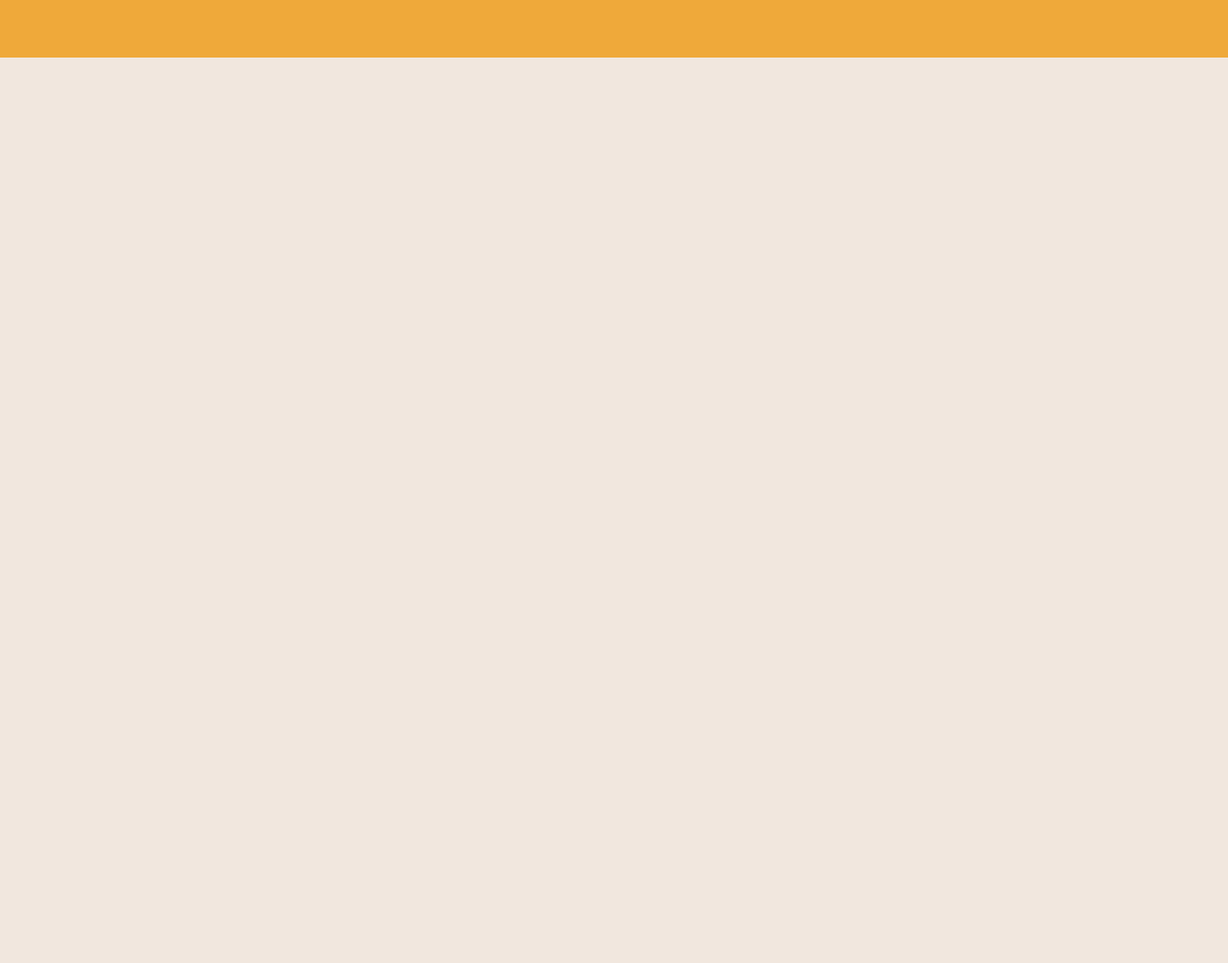
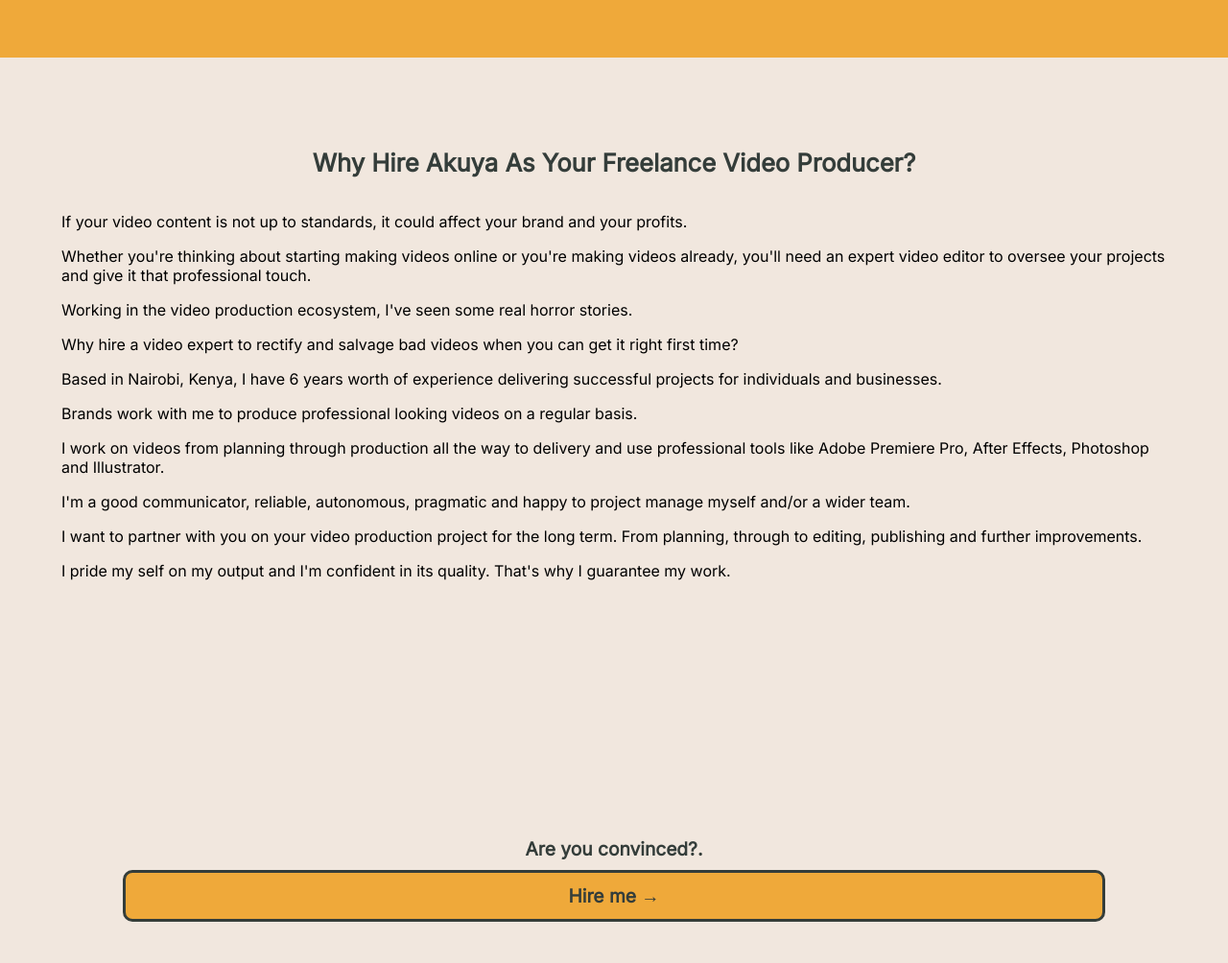
Before and after one commit to akuya-ekorot/akuya, a plain HTML site: page index.html in a window 1280 px wide. Shown: the part 1796-2800 px from the top of the page at 96% size. Before the commit the page ends 1856 px from the top, so only its background shows below. Drawn offline with Linux system fonts and the light colour scheme.

Commit message:
add third section

```diff
--- a/index.html
+++ b/index.html
@@ -38,8 +38,8 @@
             </ul>
         </div>
 
-        <div class="cta">
-            <p class="paragraph-style-1 dark">Here's what you can do next</p>
+        <div class="cta dark">
+            <p class="paragraph-style-1">Here's what you can do next</p>
             <div class="orange-bg button">
                 <p class="cta-text">Hire me →</p>
             </div>
@@ -56,21 +56,66 @@
 
         <ul class="list dark">
             <li class="list-item">Does your brand need advice on how to start making great video content online?</li>
-            <li class="list-item">Do you need a freelance video producer to work with you in making great content for your brand?</li>
+            <li class="list-item">Do you need a freelance video producer to work with you in making great content for
+                your brand?</li>
             <li class="list-item">Do you already have video ideas and need help to shoot and edit them?</li>
-            <li class="list-item">Do you need to add animations and other motion graphic elements to your video content so that your brand can stand out?</li>
-            <li class="list-item">Are you looking to start a YouTube channel and need help with the video production.</li>
-            <li class="list-item">Do you want to tell great stories in your videos and need someone to advise you on how to achieve this?</li>
-            <li class="list-item">Do you need to add visual effects, sound effects and music to your videos and need someone to help you with that?</li>
+            <li class="list-item">Do you need to add animations and other motion graphic elements to your video content
+                so that your brand can stand out?</li>
+            <li class="list-item">Are you looking to start a YouTube channel and need help with the video production.
+            </li>
+            <li class="list-item">Do you want to tell great stories in your videos and need someone to advise you on how
+                to achieve this?</li>
+            <li class="list-item">Do you need to add visual effects, sound effects and music to your videos and need
+                someone to help you with that?</li>
         </ul>
 
-        <div class="cta">
-            <p class="paragraph-style-1 dark">If you answered yes to any of these, you’re in the right place.</p>
+        <div class="cta dark">
+            <p class="paragraph-style-1">If you answered yes to any of these, you’re in the right place.</p>
             <div class="light-bg button">
                 <p class="cta-text">Hire me →</p>
             </div>
         </div>
+    </section>
 
+    <section class="light-bg section three">
+        <h2 class="dark">Why Hire Akuya As Your Freelance Video Producer?</h2>
+
+        <div>
+            <p>If your video content is not up to standards, it could affect your brand and your profits.</p>
+            <p>Whether you're thinking about starting making
+                videos online or you're making videos already,
+                you'll need an expert video editor to oversee your
+                projects and give it that professional touch.</p>
+            <p>Working in the video production ecosystem, I've
+                seen some real horror stories.</p>
+            <p>Why hire a video expert to rectify and salvage
+                bad videos when you can get it right first time?</p>
+            <p>Based in Nairobi, Kenya, I have 6 years worth of
+                experience delivering successful projects for
+                individuals and businesses.</p>
+            <p>Brands work with me to produce professional
+                looking videos on a regular basis.</p>
+            <p>I work on videos from planning through production
+                all the way to delivery and use professional tools
+                like Adobe Premiere Pro, After Effects, Photoshop
+                and Illustrator.</p>
+            <p>I'm a good communicator, reliable, autonomous,
+                pragmatic and happy to project manage myself
+                and/or a wider team.</p>
+            <p>I want to partner with you on your video production
+                project for the long term. From planning, through to
+                editing, publishing and further improvements.</p>
+            <p>I pride my self on my output and I'm confident in its
+                quality.  That's why I guarantee my work.</p>
+        </div>
+
+
+        <div class="cta dark">
+            <p class="paragraph-style-1">Are you convinced?.</p>
+            <div class="orange-bg button">
+                <p class="cta-text">Hire me →</p>
+            </div>
+        </div>
     </section>
 
 </body>
--- a/styles.css
+++ b/styles.css
@@ -40,6 +40,10 @@ body {
 
 .section.two {
   min-height: 800px;
+}
+
+.section.three {
+  min-height: 1100px;
 }
 
 .circle {
```
